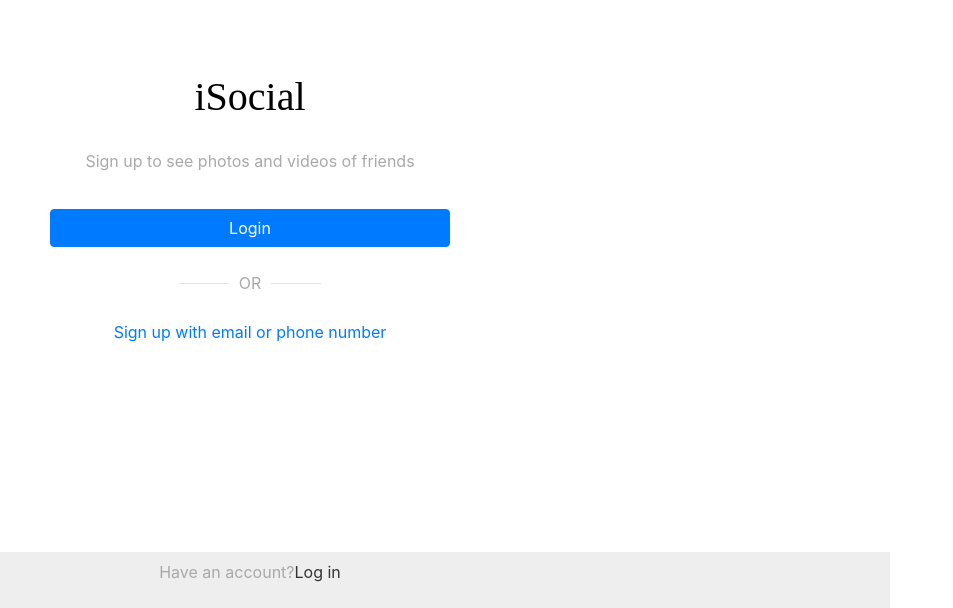
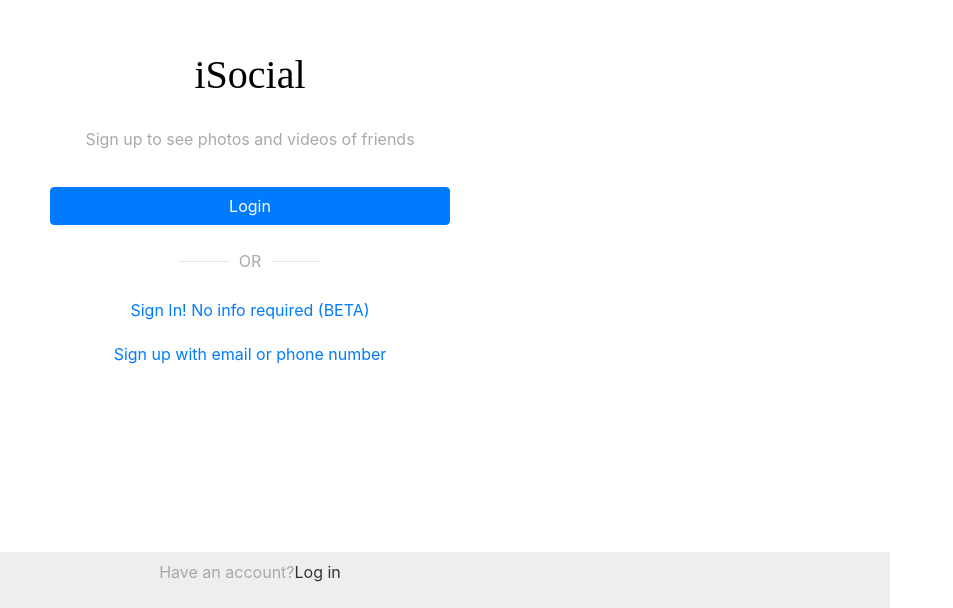
Before and after one commit to blackwolf08/iSocial, a React (Create React App) app: page / in a window 1280 px wide. Shown: the part 192-800 px from the top of the page, without its empty margins (0-953 px from the left). Built offline with nearby package versions, Linux system fonts and the light colour scheme; a web font is replaced by a local one.

Commit message:
Update AuthContainer.js

```diff
--- a/src/components/AuthComponents/AuthContainer.js
+++ b/src/components/AuthComponents/AuthContainer.js
@@ -14,6 +14,7 @@ export default class AuthContainer extends Component {
             <span style={styles.orText}>OR</span>
             <hr style={styles.hr} />
         </div>
+        <Link style={styles.link} to="/feed">Sign In! No info required (BETA)</Link>
         <Link style={styles.link} to="/signup">Sign up with email or phone number</Link>
         <BottomLoginBar />
       </div>
```
